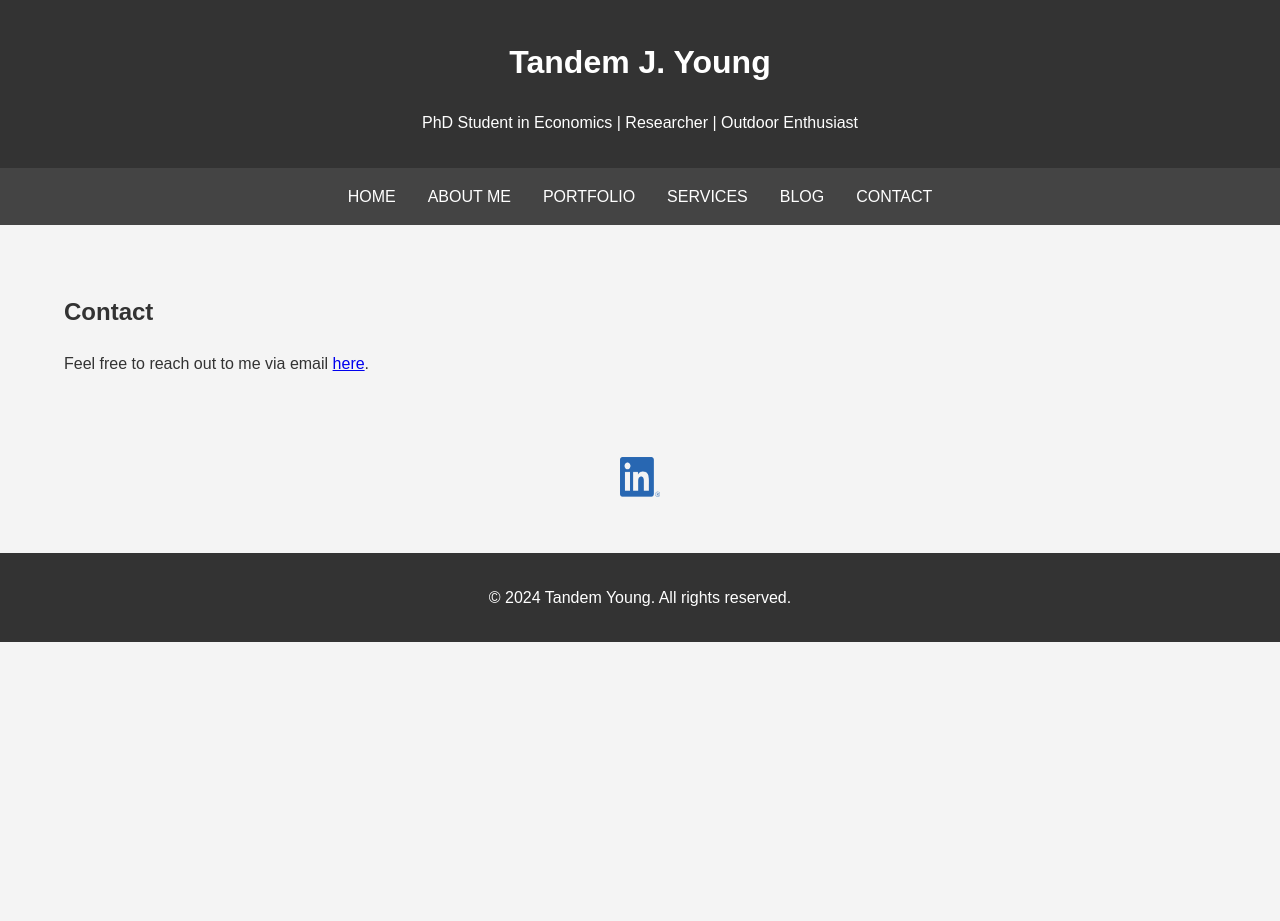
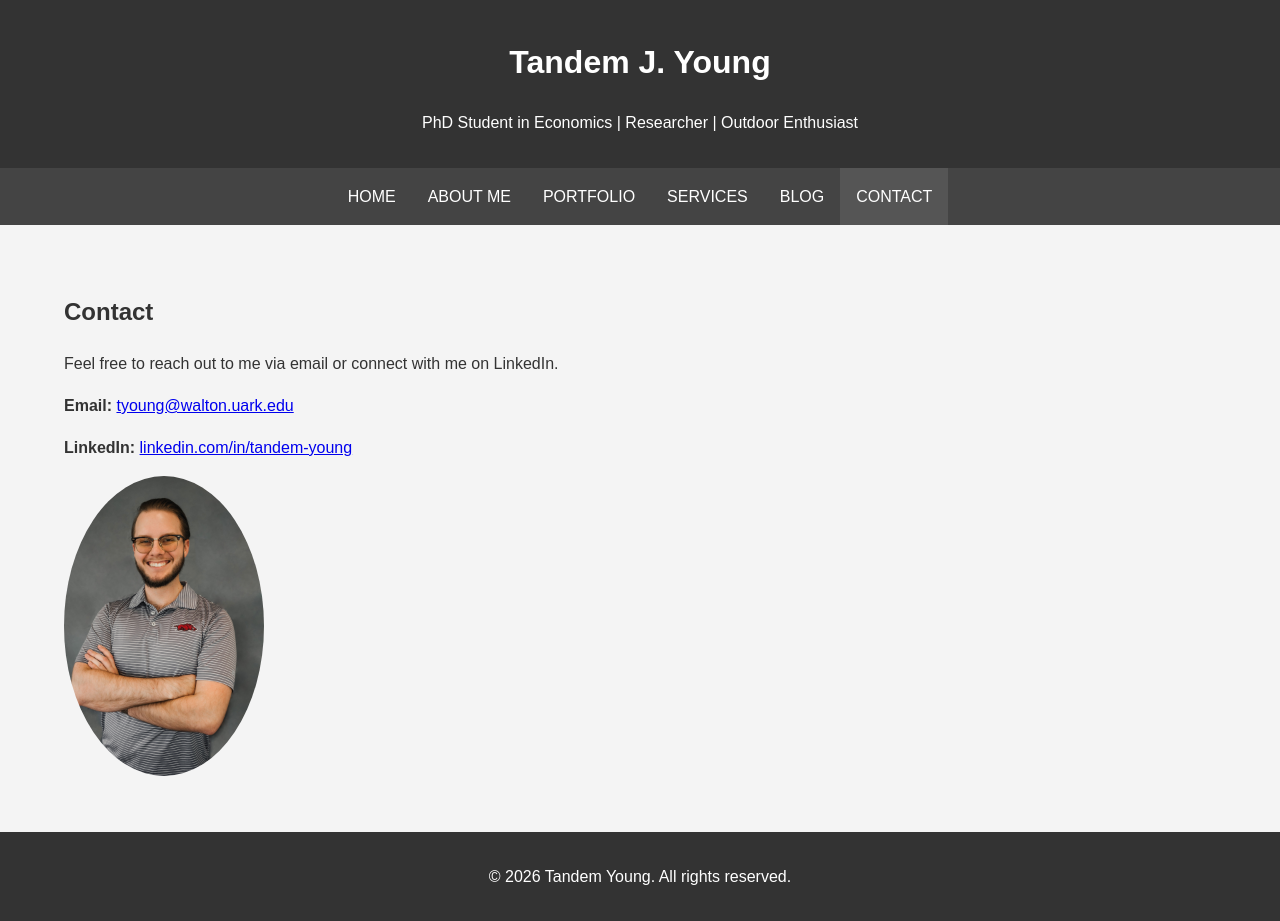
Before and after one commit to TandemYoung/tandemyoung.github.io, a Jekyll site: the page built from contact.html, in a window 1280 px wide. Built offline with Jekyll 4.4.1, drawn with Linux system fonts in a browser that asks for light colours; before the commit the page ends 900 px from its top, so only the background shows below that.

Commit message:
Update contact.html

```diff
--- a/contact.html
+++ b/contact.html
@@ -1,37 +1,23 @@
-<!DOCTYPE html>
-<html lang="en">
-<head>
-    <meta charset="UTF-8">
-    <meta name="viewport" content="width=device-width, initial-scale=1.0">
-    <title>Tandem Young - Contact</title>
-    <link rel="stylesheet" href="css/styles.css">
-</head>
-<body>
-    <header>
-        <h1>Tandem J. Young</h1>
-        <p>PhD Student in Economics | Researcher | Outdoor Enthusiast</p>
-    </header>
-    <nav>
-        <a href="index.html">Home</a>
-        <a href="about.html">About Me</a>
-        <a href="portfolio.html">Portfolio</a>
-        <a href="services.html">Services</a>
-        <a href="blog.html">Blog</a>
-        <a href="contact.html">Contact</a>
-    </nav>
-    <div class="container">
-        <section id="contact">
-            <h2>Contact</h2>
-            <p>Feel free to reach out to me via email <a href="mailto:tyoung@walton.uark.edu">here</a>.</p>
-        </section>
-        <div class="social-media">
-            <a href="https://www.linkedin.com/in/tandem-young" target="_blank">
-                <img src="images/linkedin.png" alt="LinkedIn">
-            </a>
-        </div>
-    </div>
-    <footer>
-        <p>&copy; 2024 Tandem Young. All rights reserved.</p>
-    </footer>
-</body>
-</html>
+---
+layout: default
+title: Tandem Young - Contact
+---
+
+<section id="contact">
+  <h2>Contact</h2>
+  <p>Feel free to reach out to me via email or connect with me on LinkedIn.</p>
+
+  <p>
+    <strong>Email:</strong>
+    <a href="mailto:tyoung@walton.uark.edu">tyoung@walton.uark.edu</a>
+  </p>
+
+  <p>
+    <strong>LinkedIn:</strong>
+    <a href="https://www.linkedin.com/in/tandem-young" target="_blank" rel="noopener noreferrer">
+      linkedin.com/in/tandem-young
+    </a>
+  </p>
+
+  <img src="images/tandem.jpeg" alt="Tandem Young" style="width:200px;height:auto;border-radius:50%;">
+</section>
```
